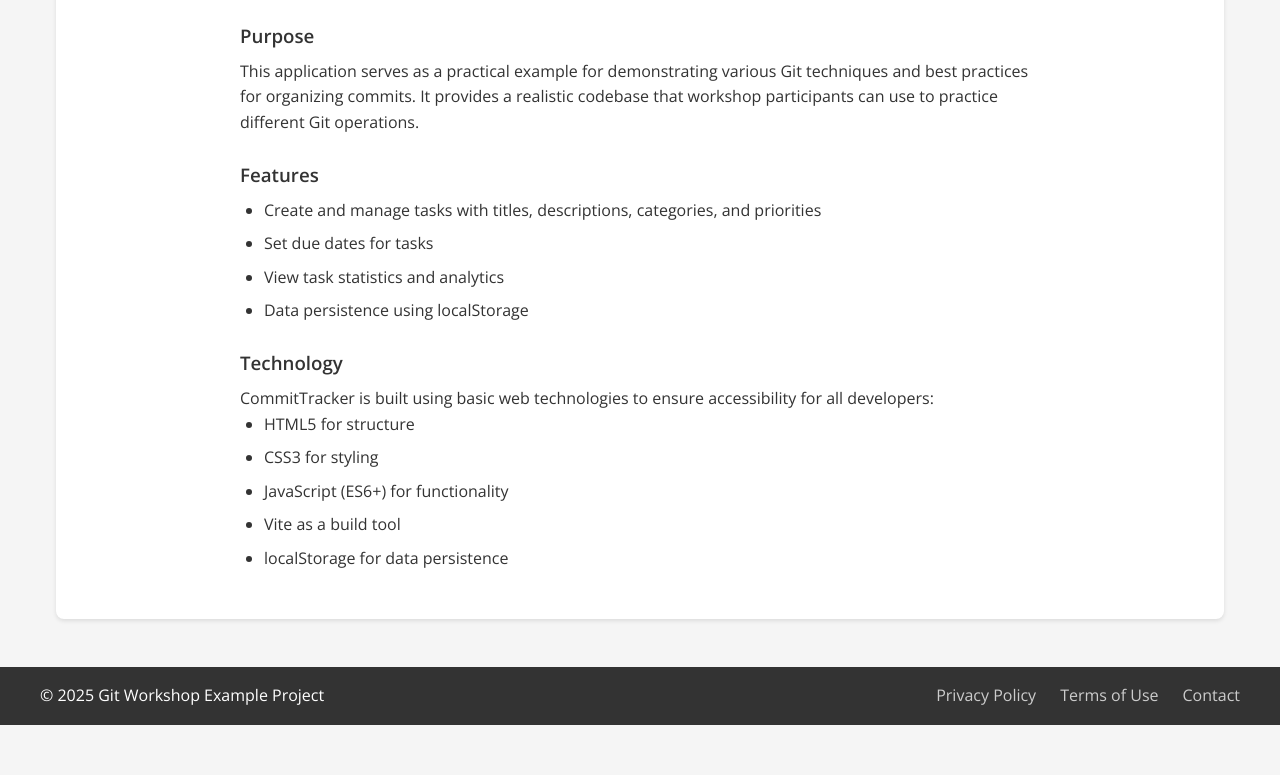
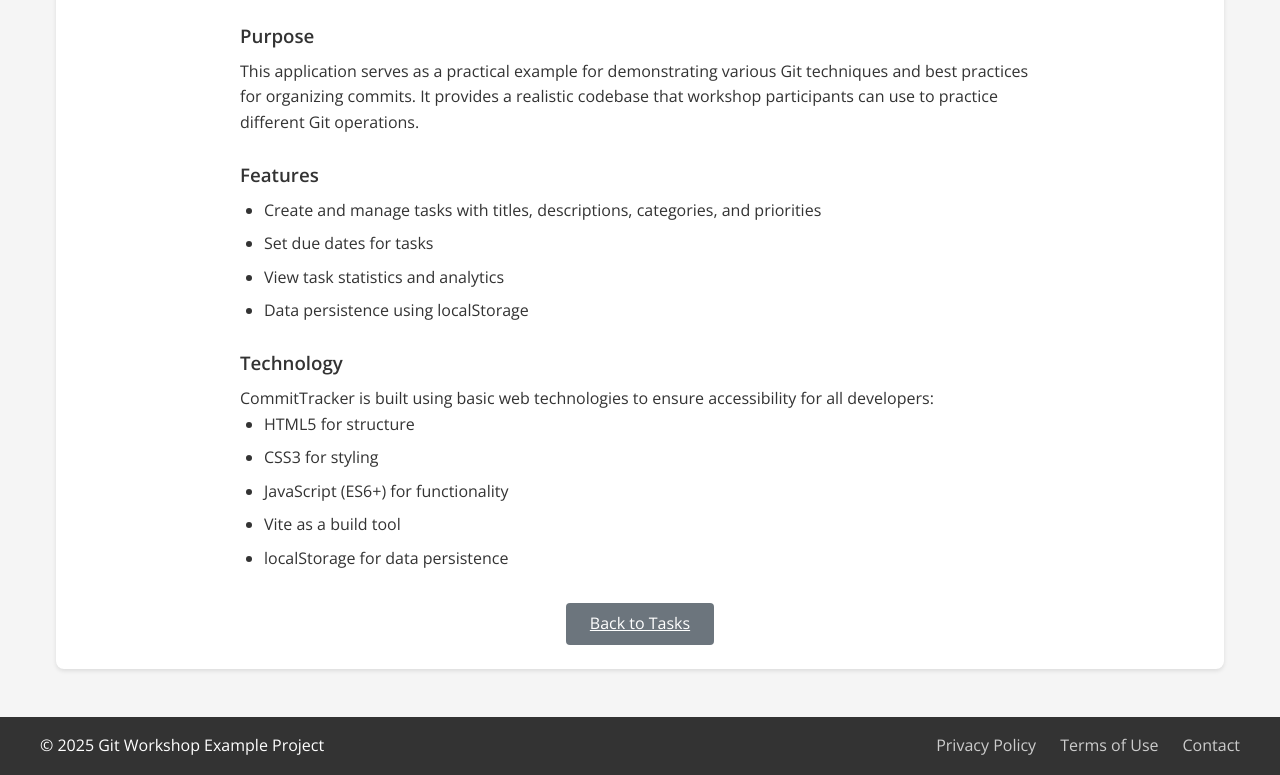
Before and after one commit to micha149/commit-tracker-example, a website built with Vite: page about.html in a window 1280 px wide. Shown: the part 307-1082 px from the top of the page. Before the commit the page ends 1032 px from the top, so only its background shows below. Built offline with nearby package versions, Linux system fonts and the light colour scheme.

Commit message:
Add back to tasks button on About page for improved navigation

```diff
--- a/about.html
+++ b/about.html
@@ -52,6 +52,10 @@
                         <li>Vite as a build tool</li>
                         <li>localStorage for data persistence</li>
                     </ul>
+
+                    <div class="back-button-container">
+                        <a href="index.html" class="btn btn-secondary">Back to Tasks</a>
+                    </div>
                 </div>
             </section>
         </main>
--- a/styles/components/about.css
+++ b/styles/components/about.css
@@ -21,6 +21,16 @@
     margin-bottom: 0.5rem;
 }
 
+.back-button-container {
+    margin-top: 2rem;
+    text-align: center;
+}
+
+.back-button-container .btn {
+    padding: 0.5rem 1.5rem;
+    font-size: 1rem;
+}
+
 @media (max-width: 768px) {
     .about-content {
         padding: 0 1rem;
```
